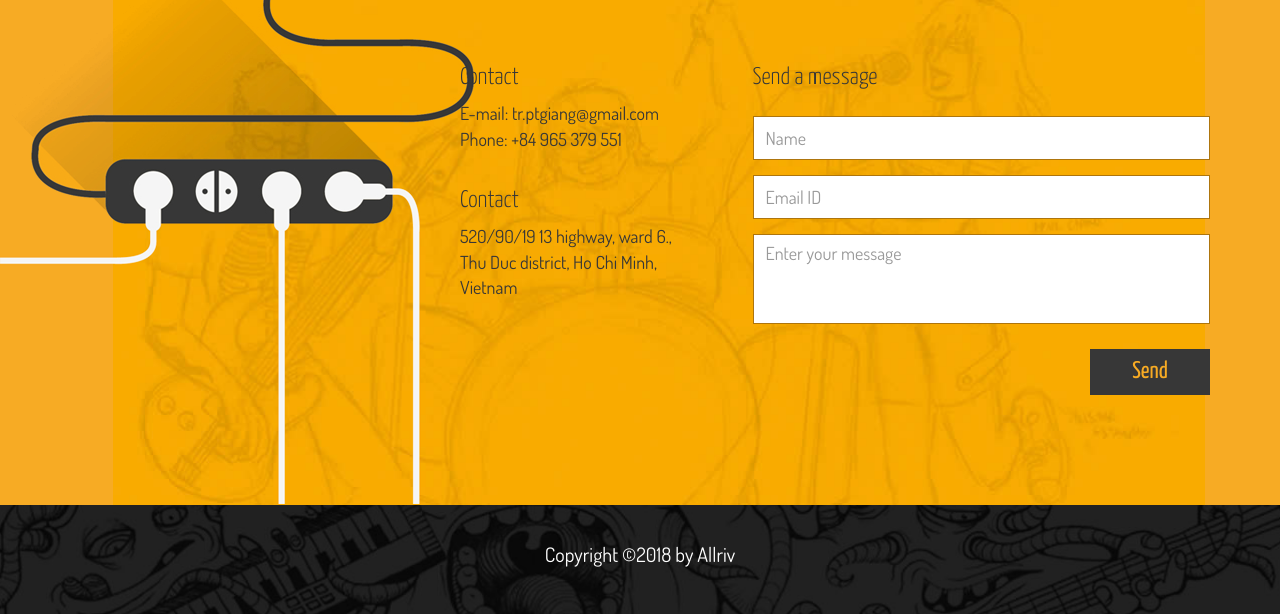
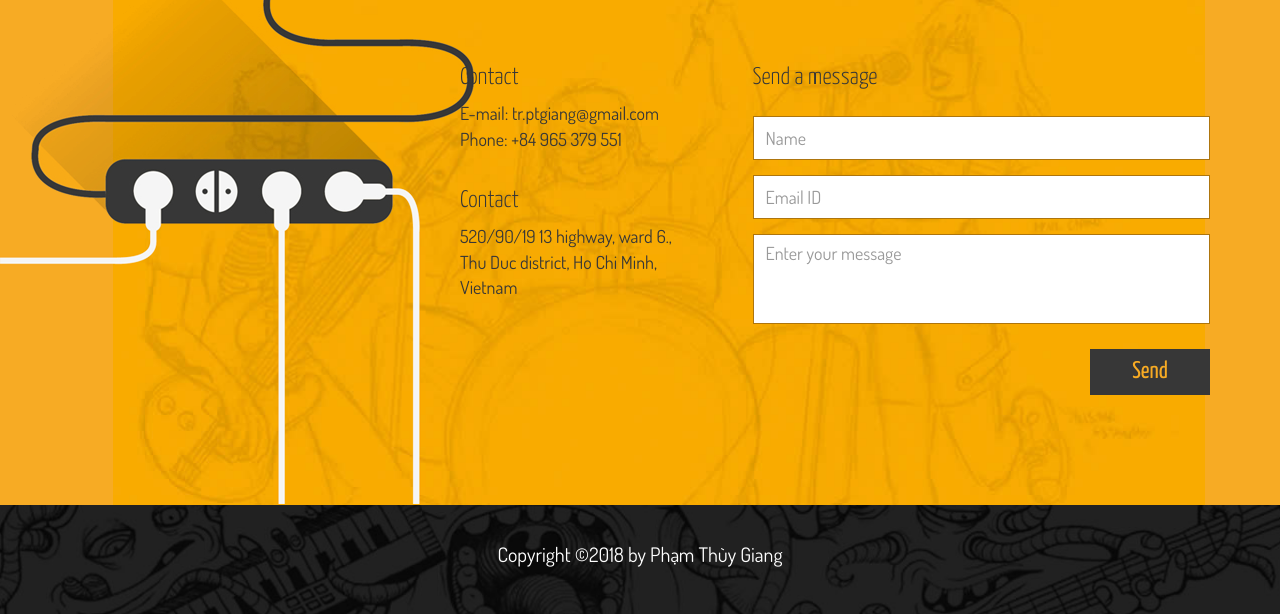
Before and after one commit to Allriv/RiverRemix, a plain HTML site: page index.html in a window 1280 px wide. Shown: the part 3530-4144 px from the top of the page. Drawn offline with Linux system fonts and the light colour scheme; some packages are replaced by stand-ins of ours.

Commit message:
New update

```diff
--- a/index.html
+++ b/index.html
@@ -344,7 +344,7 @@
     <footer id="footer">
         <div class="container">
             <div class="text-center">
-                <p> Copyright  &copy;2018 by Allriv</p>
+                <p> Copyright  &copy;2018 by Phạm Thùy Giang</p>
             </div>
         </div>
     </footer>
```
